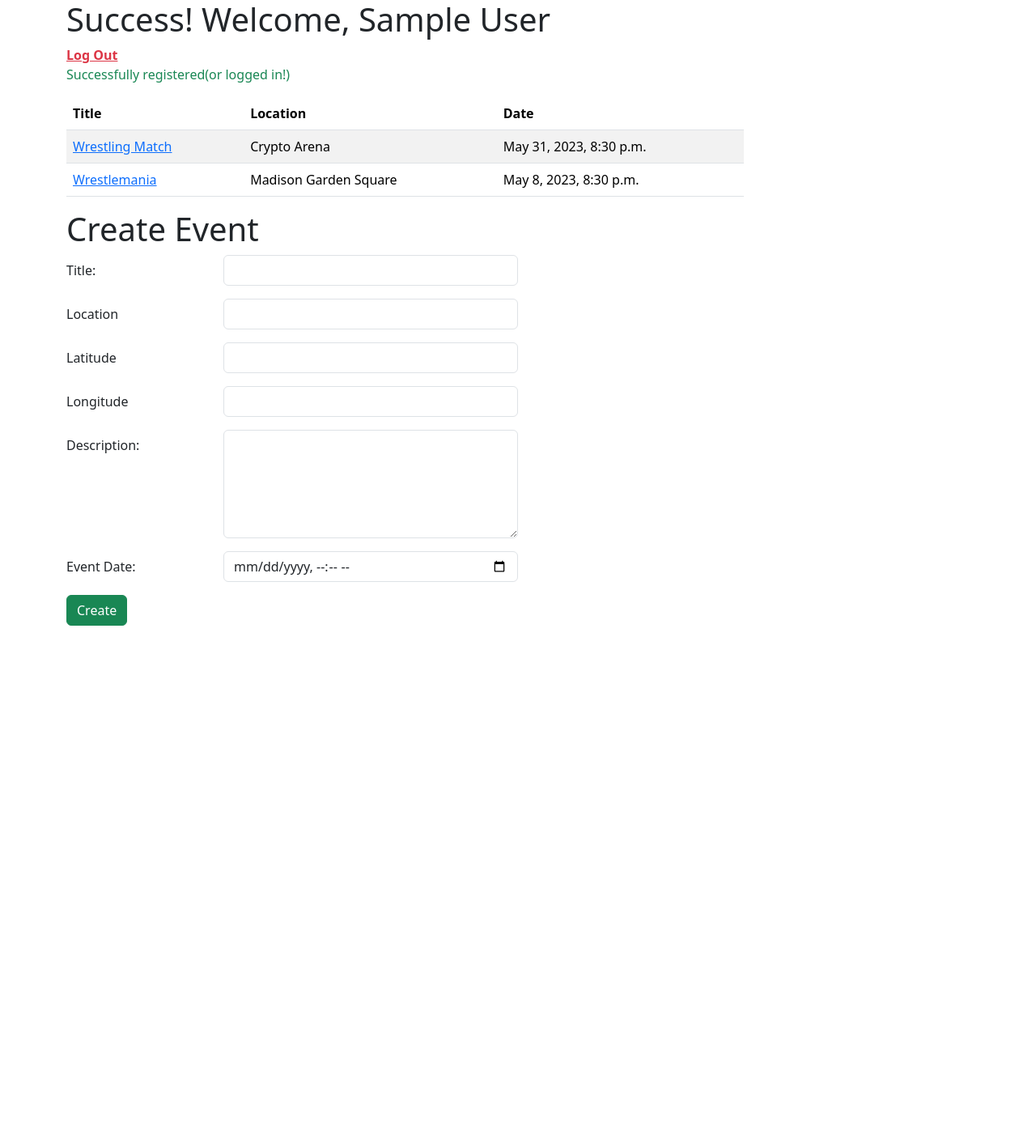
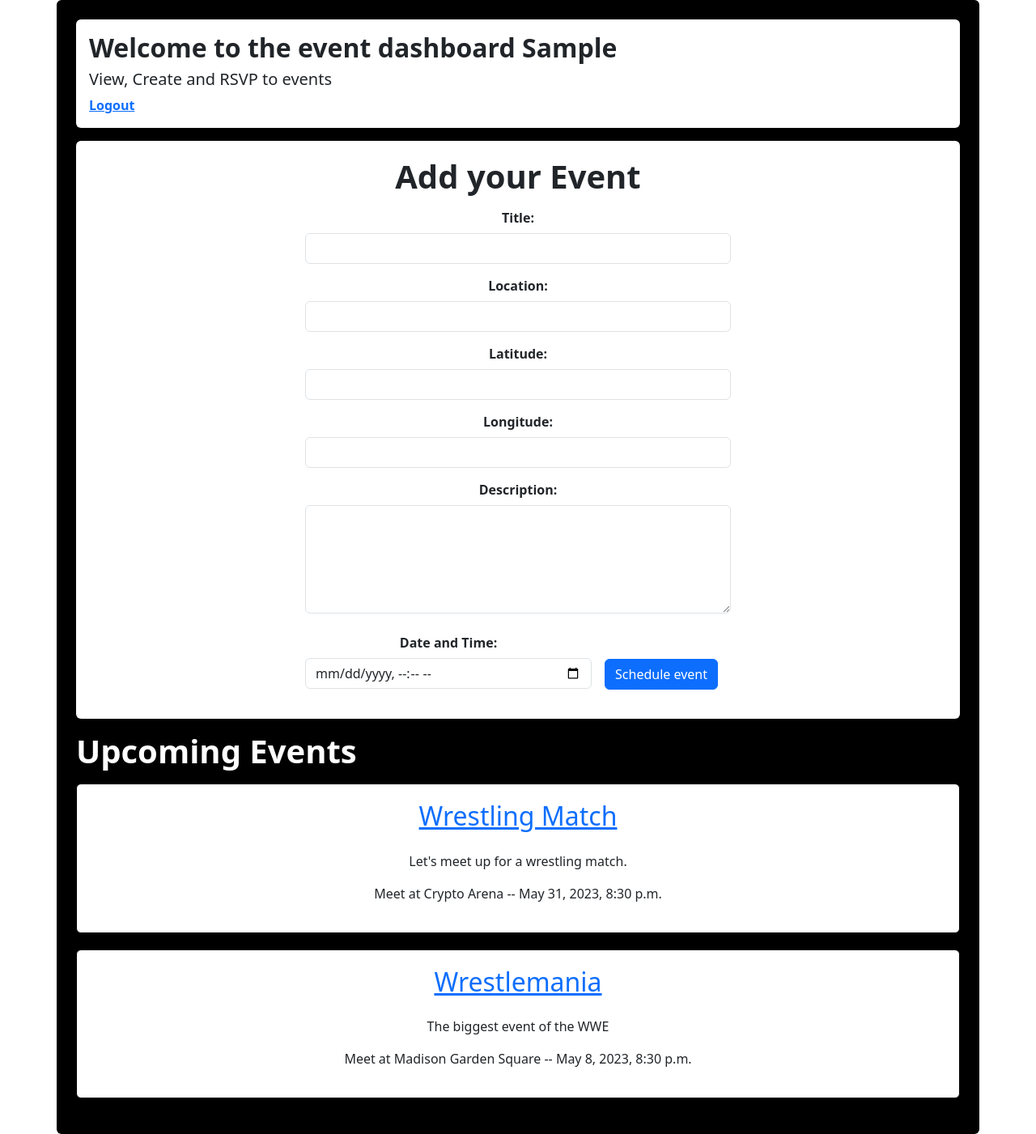
Before and after one commit to AymenHAJJEJ/event_proj, a Django app: template event_proj/event_app/templates/dashboard.html in a window 1280 px wide. Shown: the whole page at 81% size. Before the commit the page ends 773 px from the top, so only its background shows below. Run offline with Django 3.2, Linux system fonts and the light colour scheme; the template is opened without the code that fills it: values that come from a table or form of the project are taken from there, others are empty; the visitor is signed in with stand-in values (Sample User, id 1); data comes from the database, SQL or seed files in the repository; both versions use the stored data as it was after the commit.

Commit message:
add style

```diff
--- a/event_proj/event_app/models.py
+++ b/event_proj/event_app/models.py
@@ -11,12 +11,12 @@ class EventManager(models.Manager):
             errors['description'] = 'Description should be at least 3 characters'
         if len(post_data['location']) < 3:
             errors['location'] = 'Location should be at least 3 characters'
-        if (post_data['scheduled']) == "":
-            errors['scheduled'] = 'Please enter a date and time'
         if (post_data['latitude']) == "":
             errors['latitude'] = 'Please enter a Latitude'
         if (post_data['longitude']) == "":
             errors['longitude'] = 'Please enter a Longitude'
+        if (post_data['scheduled']) == "":
+            errors['scheduled'] = 'Please enter a date and time'
         return errors
 
 
--- /dev/null
+++ b/event_proj/event_app/static/css/style.css
@@ -0,0 +1,17 @@
+.form-container {
+    padding: 20px;
+    background-color: white;
+    display: flex;
+    justify-content: center;
+    align-items: center;
+    border-radius: 6px;
+}
+
+.event-container {
+    background-color: white;
+    margin-bottom: 20px;
+    border: 1px solid black;
+    padding: 20px;
+    border-radius: 6px;
+    text-align: center;
+}
--- a/event_proj/event_app/templates/dashboard.html
+++ b/event_proj/event_app/templates/dashboard.html
@@ -6,37 +6,20 @@
     <meta name="viewport" content="width=device-width, initial-scale=1.0">
     <link href="https://cdn.jsdelivr.net/npm/bootstrap@5.3.0-alpha3/dist/css/bootstrap.min.css" rel="stylesheet"
     integrity="sha384-KK94CHFLLe+nY2dmCWGMq91rCGa5gtU4mk92HdvYe+M/SXH301p5ILy+dN9+nJOZ" crossorigin="anonymous">
-    <title>Document</title>
+    {% load static %}
+    <link rel="stylesheet" type="text/css" href="{% static 'css/style.css' %}">
+    <title>Event Dashboard</title>
 </head>
 <body>
-    <div class="container">
-        <div>
-            <h1>Success! Welcome, {{user.first_name}} {{user.last_name}} </h1>
-            <a href="/logout" class="text-danger fw-bold">Log Out</a>
+    <div class="container bg-black rounded p-4">
+        <div class="p-3 bg-white rounded mb-3">
+            <h2 class="fw-bold">Welcome to the event dashboard {{user.first_name}}</h2>
+            <h5>View, Create and RSVP to events</h5>
+            <a href="/logout" class="fw-bold">Logout</a>
         </div>
-        <p class="text-success">Successfully registered(or logged in!)</p>
-        <table class="table table-striped w-75">
-            <thead>
-                <tr class="bg-secondary text-warning">
-                    <th>Title</th>
-                    <th>Location</th>
-                    <th>Date</th>
-                </tr>
-            </thead>
-            <tbody>
-                {% for event in events %}
-                    <tr>
-                        <td>
-                            <a href="/events/{{event.id}}">{{event.title}}</a>
-                        </td>
-                        <td>{{event.location}}</td>
-                        <td>{{event.scheduled}}</td>
-                    </tr>
-                {% endfor %}
-            </tbody>
-        </table>
-        <h1>Create Event</h1>
+        <div class="form-container">
             <form action="/events/create" method="post" class="w-50">
+                <h1 class="fw-bold mb-2 text-center">Add your Event</h1>
                 {% csrf_token %}
                 {% if messages %}
                     <ul class="messages">
@@ -45,45 +28,58 @@
                         {% endfor %}
                     </ul>
                 {% endif %}
-            <div class="form-group row mb-3">
-                <label class="col-sm-4 col-form-label">Title:</label>
-                <div class="col-sm-8">
+                <div class="form-group row mb-2">
+                    <label class="col-form-label text-center fw-bold">Title:</label>
+                    <div>
                         <input type="text" class="form-control" name="title">
                     </div>
                 </div>
-            <div class="form-group row mb-3">
-                <label class="col-sm-4 col-form-label">Location</label>
-                <div class="col-sm-8">
+                <div class="form-group row mb-2">
+                    <label class="col-form-label text-center fw-bold">Location:</label>
+                    <div>
                         <input type="text" class="form-control" name="location">
                     </div>
                 </div>
-            <div class="form-group row mb-3">
-                <label class="col-sm-4 col-form-label">Latitude</label>
-                <div class="col-sm-8">
+                <div class="form-group row mb-2">
+                    <label class="col-form-label text-center fw-bold">Latitude:</label>
+                    <div>
                         <input type="number" class="form-control" name="latitude" step="any">
                     </div>
                 </div>
-            <div class="form-group row mb-3">
-                <label class="col-sm-4 col-form-label">Longitude</label>
-                <div class="col-sm-8">
+                <div class="form-group row mb-2">
+                    <label class="col-form-label text-center fw-bold">Longitude:</label>
+                    <div>
                         <input type="number" class="form-control" name="longitude" step="any">
                     </div>
                 </div>
-            <div class="form-group row mb-3">
-                <label class="col-sm-4 col-form-label">Description:</label>
-                <div class="col-sm-8">
+                <div class="form-group row mb-2">
+                    <label class="col-form-label text-center fw-bold">Description:</label>
+                    <div>
                         <textarea name="description" rows="5" class="form-control"></textarea>
                     </div>
                 </div>
-            <div class="form-group row mb-3">
-                <label class="col-sm-4 col-form-label">Event Date:</label>
-                <div class="col-sm-8">
+                <div class="d-flex align-items-center">
+                    <div class="form-group row mb-2">
+                        <label class="col-form-label text-center fw-bold">Date and Time:</label>
+                        <div>
                             <input type="datetime-local" class="form-control" name="scheduled">
                         </div>
                     </div>
                     <input type="hidden" name="user" value="{{event.user.id}}">
-            <input type="submit" value="Create" class="btn btn-success">
+                    <input type="submit" value="Schedule event" class="btn btn-primary m-3 mt-5">
+                </div>
             </form>
+        </div>
+        <h1 class="text-white mb-3 mt-3 fw-bold">Upcoming Events</h1>
+        {% for event in events %}
+            <div class="event-container">
+                <a href="/events/{{event.id}}">
+                    <h2 class="mb-4">{{event.title}}</h2>
+                </a>
+                <p>{{event.description}}</p>
+                <p>Meet at {{event.location}} -- {{event.scheduled}}</p>
+            </div>
+        {% endfor %}
     </div>
 </body>
 </html>
```
Also changed, not shown: event_proj/event_app/templates/detail.html (+16 -13 lines), event_proj/event_app/templates/edit.html (+25 -21 lines), event_proj/event_app/templates/index.html (+68 -55 lines), event_proj/README.md (deleted), event_proj/db.sqlite3, event_proj/event_app/static/img/event-planners.jpg (deleted), event_proj/event_app/static/img/pexels.jpg (added), 1 other file. Lines whose indentation alone changed are shown as unchanged.
